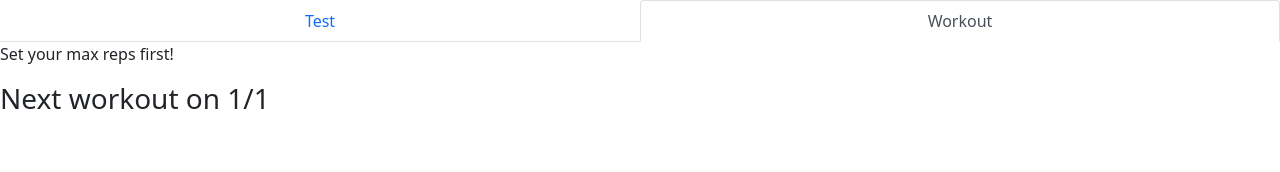
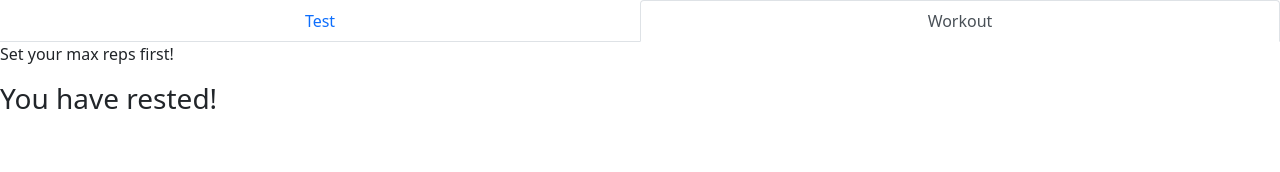
Before and after one commit to tormasa/pullup-programming, a React (Create React App) app: page / in a window 1280 px wide. Both pictures are taken after a click on the tab "Workout". Shown: the top 172 px of the page. Built offline with nearby package versions, Linux system fonts and the light colour scheme.

Commit message:
fix show next workout date

```diff
--- a/src/Workout.js
+++ b/src/Workout.js
@@ -38,7 +38,7 @@ function Workout() {
 
 				}
 				else {
-					nextDate = addDays(workouts[workouts.length - 1].date, 1);
+					nextDate = addDays(workouts[workouts.length - 1].date, 2);
 				}
 
 				setCurrentDay(nextWorkoutDay);
@@ -74,9 +74,9 @@ function Workout() {
 		setCurrentSet(currentSet + 1);
 	};
 
-	const sameDayOrLater = (d1, d2) => {
-		d1 = new Date(d1);
-		d2 = new Date(d2);
+	const sameDayOrLater = (date1, date2) => {
+		let d1 = new Date(date1);
+		let d2 = new Date(date2);
 
 		return (d1.getFullYear() === d2.getFullYear() &&
 		  	d1.getMonth() === d2.getMonth() &&
@@ -86,7 +86,9 @@ function Workout() {
 	};
 
 	const addDays = (date, days) => {
-		return date + days * 24 * 60 * 60 * 1000;
+		var result = new Date(date);
+  		result.setDate(result.getDate() + days);
+		return result.getTime();
 	};
 
 	const getDateAndMonth = (date) => {
@@ -98,7 +100,7 @@ function Workout() {
 		<div>
 			<p>{(!localStorage.getItem('maxReps') ? 'Set your max reps first!' : '')}</p>
 
-			{(sameDayOrLater(Date.now, nextWorkoutDate)) ? '' : <h3>Next workout on {getDateAndMonth(nextWorkoutDate)}</h3>}
+			{(sameDayOrLater(Date.now(), nextWorkoutDate)) ? <h3>You have rested!</h3> : <h3>Next workout on {getDateAndMonth(nextWorkoutDate)}</h3>}
 
 			{(currentProgram === null || currentWorkout === null) ? <div></div> :
 			<div>
```
